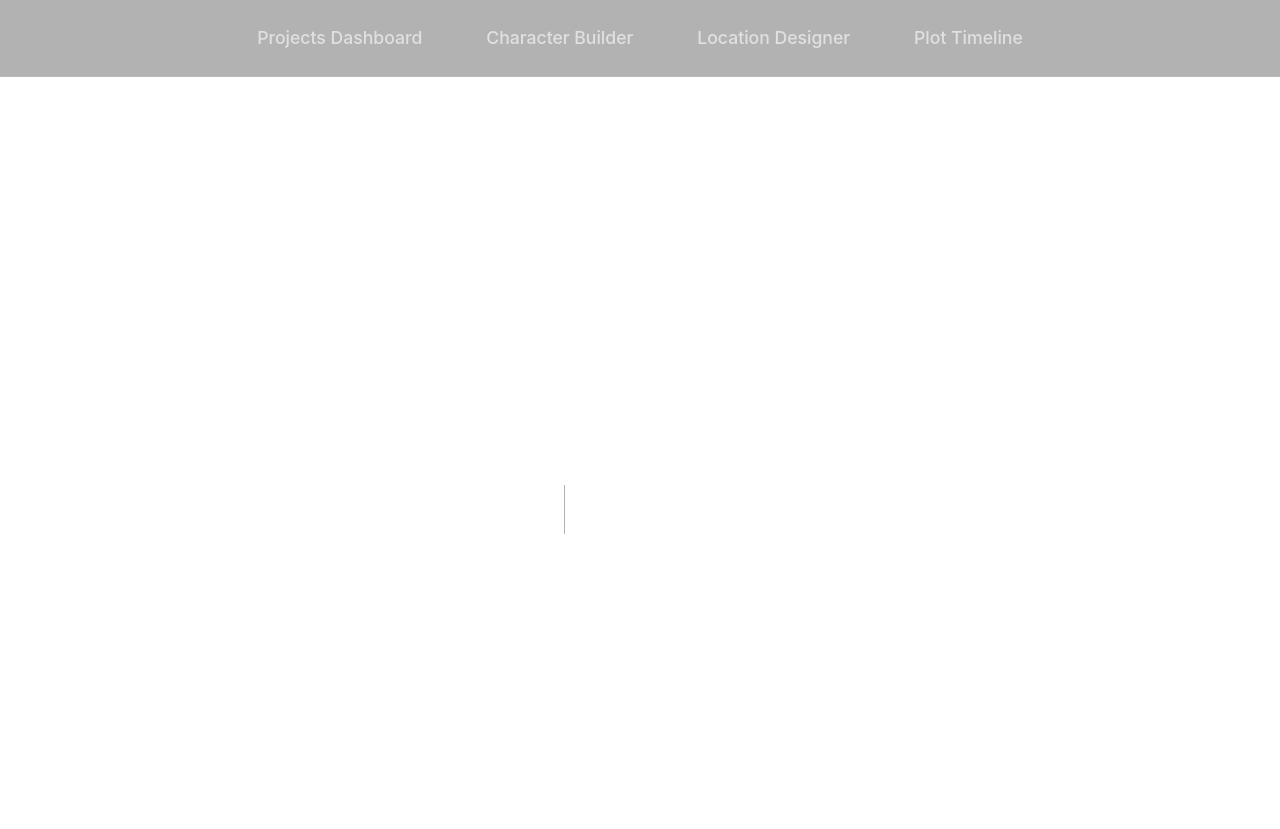
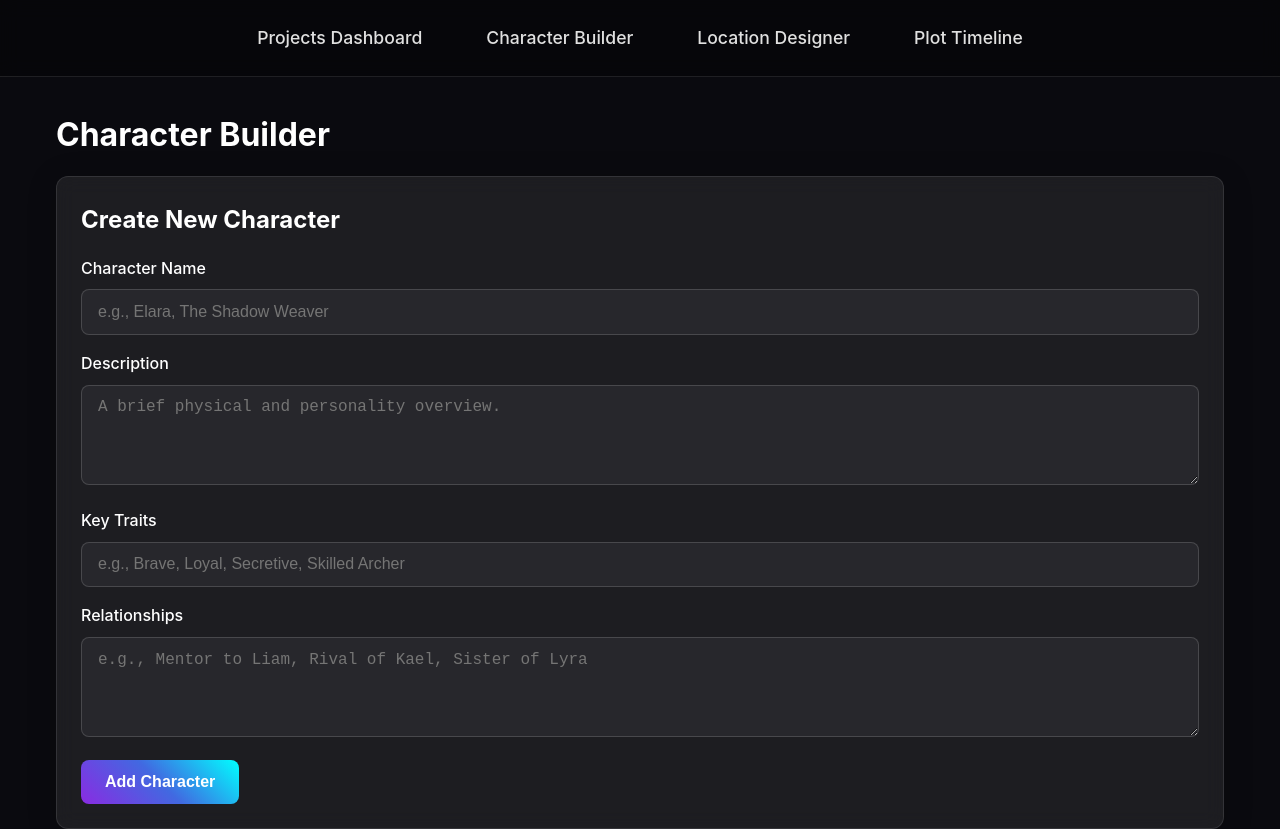
Before and after one commit to sahudevansh21/story-world-builder, a Next.js app: page /character-builder in a window 1280 px wide. Before the commit this address had no page. Shown: the top 829 px of the page. Built offline with nearby package versions, Linux system fonts and the light colour scheme.

Commit message:
Add app/character-builder/page.js

```diff
--- /dev/null
+++ b/app/character-builder/page.js
@@ -0,0 +1,123 @@
+"use client";
+import { useState, useEffect } from 'react';
+
+export default function CharacterBuilderPage() {
+  const [characters, setCharacters] = useState([]);
+  const [name, setName] = useState('');
+  const [description, setDescription] = useState('');
+  const [traits, setTraits] = useState('');
+  const [relationships, setRelationships] = useState('');
+  const [expandedChar, setExpandedChar] = useState(null);
+
+  useEffect(() => {
+    const storedCharacters = localStorage.getItem('storyWorldBuilderCharacters');
+    if (storedCharacters) {
+      setCharacters(JSON.parse(storedCharacters));
+    }
+  }, []);
+
+  useEffect(() => {
+    localStorage.setItem('storyWorldBuilderCharacters', JSON.stringify(characters));
+  }, [characters]);
+
+  const addCharacter = (e) => {
+    e.preventDefault();
+    if (name.trim()) {
+      const newChar = {
+        id: Date.now(),
+        name: name.trim(),
+        description: description.trim(),
+        traits: traits.trim(),
+        relationships: relationships.trim(),
+        createdAt: new Date().toLocaleString(),
+      };
+      setCharacters([...characters, newChar]);
+      setName('');
+      setDescription('');
+      setTraits('');
+      setRelationships('');
+    }
+  };
+
+  const toggleDetails = (charId) => {
+    setExpandedChar(expandedChar === charId ? null : charId);
+  };
+
+  return (
+    <div>
+      <h1>Character Builder</h1>
+
+      <div className="form-container">
+        <h2>Create New Character</h2>
+        <form onSubmit={addCharacter}>
+          <div className="form-group">
+            <label htmlFor="charName">Character Name</label>
+            <input
+              type="text"
+              id="charName"
+              value={name}
+              onChange={(e) => setName(e.target.value)}
+              placeholder="e.g., Elara, The Shadow Weaver"
+              required
+            />
+          </div>
+          <div className="form-group">
+            <label htmlFor="charDescription">Description</label>
+            <textarea
+              id="charDescription"
+              value={description}
+              onChange={(e) => setDescription(e.target.value)}
+              placeholder="A brief physical and personality overview."
+            />
+          </div>
+          <div className="form-group">
+            <label htmlFor="charTraits">Key Traits</label>
+            <input
+              type="text"
+              id="charTraits"
+              value={traits}
+              onChange={(e) => setTraits(e.target.value)}
+              placeholder="e.g., Brave, Loyal, Secretive, Skilled Archer"
+            />
+          </div>
+          <div className="form-group">
+            <label htmlFor="charRelationships">Relationships</label>
+            <textarea
+              id="charRelationships"
+              value={relationships}
+              onChange={(e) => setRelationships(e.target.value)}
+              placeholder="e.g., Mentor to Liam, Rival of Kael, Sister of Lyra"
+            />
+          </div>
+          <button type="submit" className="primary-button">
+            Add Character
+          </button>
+        </form>
+      </div>
+
+      <h2>Your Characters</h2>
+      {characters.length === 0 ? (
+        <p className="no-items-message">No characters created yet. Bring your heroes and villains to life!</p>
+      ) : (
+        <div className="item-list">
+          {characters.map((char) => (
+            <div key={char.id} className="card item-card">
+              <h3>{char.name}</h3>
+              <p>{char.description || "No description provided."}</p>
+              {expandedChar === char.id && (
+                <div className="expanded-details">
+                  <p><strong>Traits:</strong> {char.traits || "N/A"}</p>
+                  <p><strong>Relationships:</strong> {char.relationships || "N/A"}</p>
+                  <p><em>Created: {char.createdAt}</em></p>
+                </div>
+              )}
+              <button className="details-toggle" onClick={() => toggleDetails(char.id)}>
+                {expandedChar === char.id ? 'Show Less' : 'Show More'}
+              </button>
+            </div>
+          ))}
+        </div>
+      )}
+    </div>
+  );
+}
```
